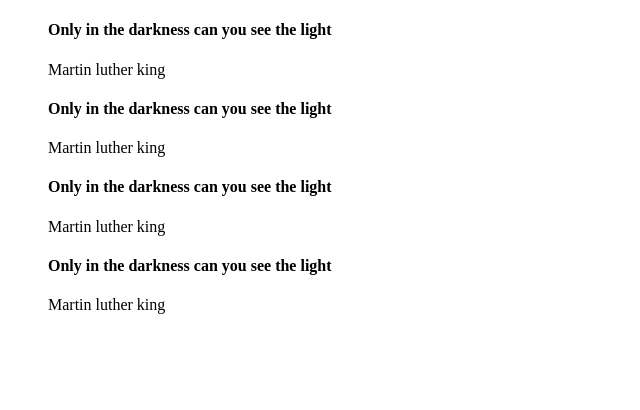
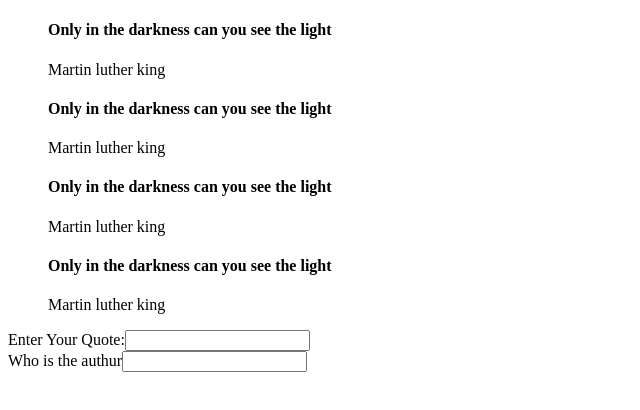
Before and after one commit to dancan-sandys/Quotes-app, an Angular app: page / in a window 1280 px wide. Shown: the top 410 px of the page, without its empty margins (0-640 px from the left). Built offline with nearby package versions, Linux system fonts and the light colour scheme.

Commit message:
add the form and link it to the quote component

```diff
--- a/src/app/app.module.ts
+++ b/src/app/app.module.ts
@@ -5,12 +5,14 @@
 import { AppComponent } from './app.component';
 import { QuotesComponent } from './quotes/quotes.component';
 import { QuoteDetailsComponent } from './quote-details/quote-details.component';
+import { QuoteFormComponent } from './quote-form/quote-form.component';
 
 @NgModule({
   declarations: [
     AppComponent,
     QuotesComponent,
-    QuoteDetailsComponent
+    QuoteDetailsComponent,
+    QuoteFormComponent
   ],
   imports: [
     BrowserModule,
--- /dev/null
+++ b/src/app/quote-form/quote-form.component.html
@@ -0,0 +1,13 @@
+<form action="submit">
+    <div class="formgroup">
+        <label for="quote">Enter Your Quote:<input type="text" id="quote" ></label>
+    </div>
+
+    <div class="formgroup">
+        <label for="quote">Who is the authur<input type="text" id="quote" ></label>
+    </div>
+
+
+
+
+</form>
--- /dev/null
+++ b/src/app/quote-form/quote-form.component.ts
@@ -0,0 +1,15 @@
+import { Component, OnInit } from '@angular/core';
+
+@Component({
+  selector: 'app-quote-form',
+  templateUrl: './quote-form.component.html',
+  styleUrls: ['./quote-form.component.css']
+})
+export class QuoteFormComponent implements OnInit {
+
+  constructor() { }
+
+  ngOnInit(): void {
+  }
+
+}
--- a/src/app/quotes/quotes.component.html
+++ b/src/app/quotes/quotes.component.html
@@ -5,3 +5,5 @@
     <app-quote-details [quote]='quote'></app-quote-details>
 
 </ul>
+
+<app-quote-form></app-quote-form>
```
Also changed, not shown: src/app/quote-form/quote-form.component.css (added), 1 other file (tests, documents, lock files or other folders).
